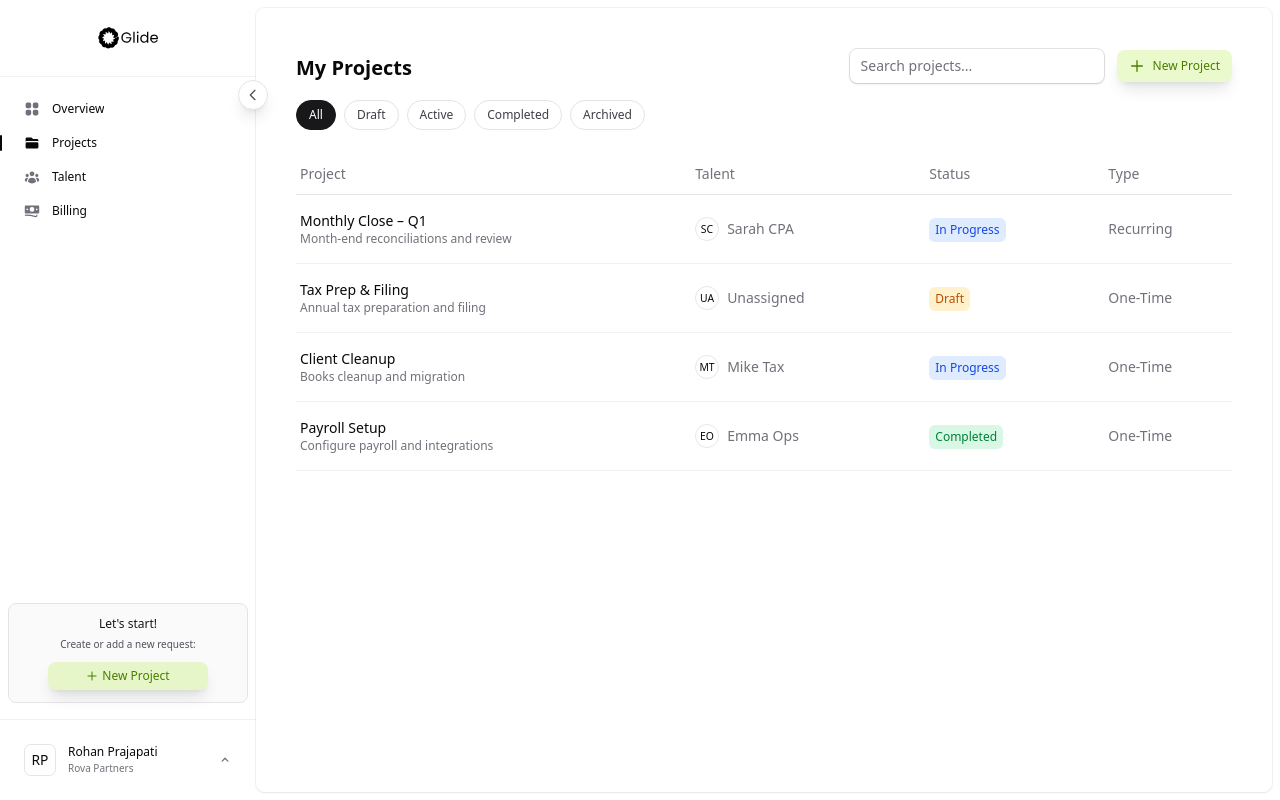
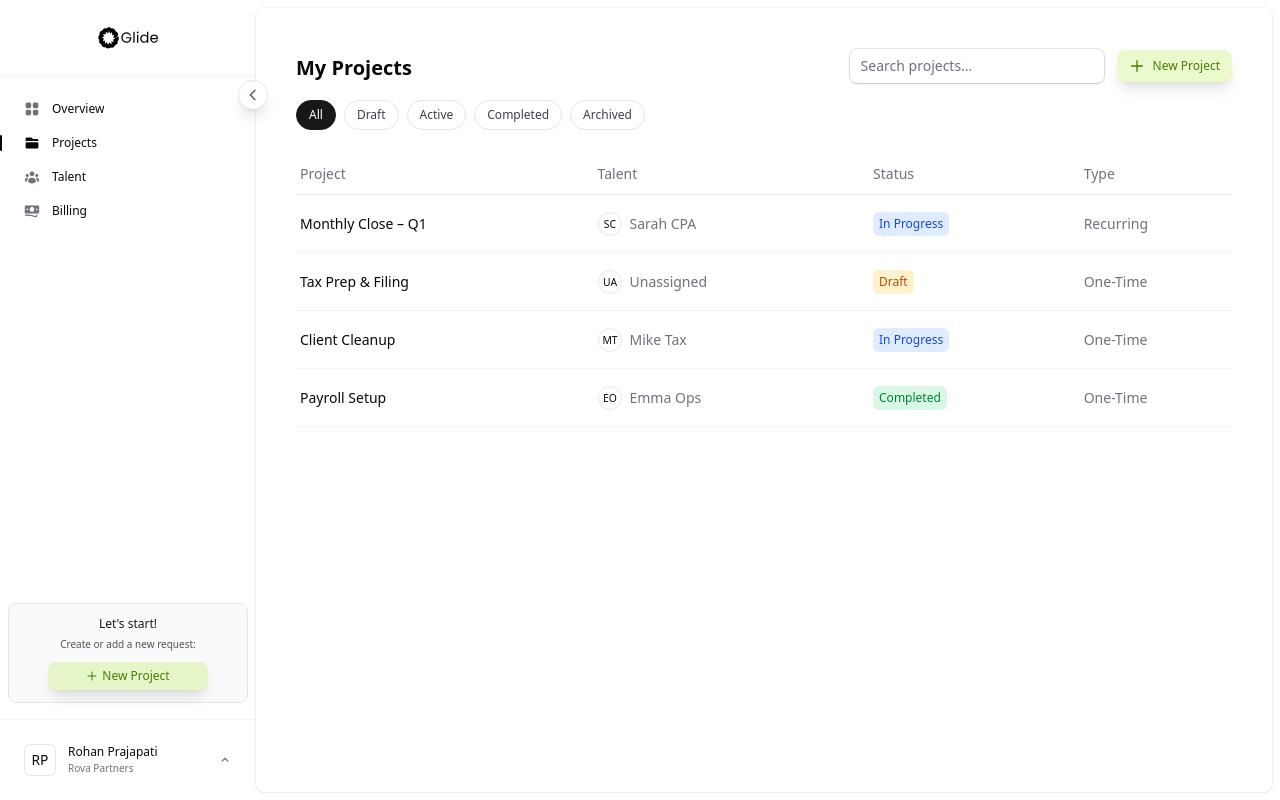
Before and after one commit to aryanvc/Glide-Front-End, a Next.js app in the folder glide-frontend/: page /accounting-dashboard/projects in a window 1280 px wide. Built offline with nearby package versions, Linux system fonts and the light colour scheme; a web font is replaced by a local one.

Commit message:
chore(projects): remove description subtext under project titles

```diff
--- a/glide-frontend/src/app/(app)/accounting-dashboard/projects/page.jsx
+++ b/glide-frontend/src/app/(app)/accounting-dashboard/projects/page.jsx
@@ -137,7 +137,6 @@ export default function ProjectsPage() {
               <TableCell>
                 <div>
                   <div className="text-sm font-medium text-zinc-950 dark:text-white">{project.name}</div>
-                  <div className="text-xs text-zinc-500 dark:text-zinc-400">{project.description}</div>
                 </div>
               </TableCell>
               <TableCell>
```
